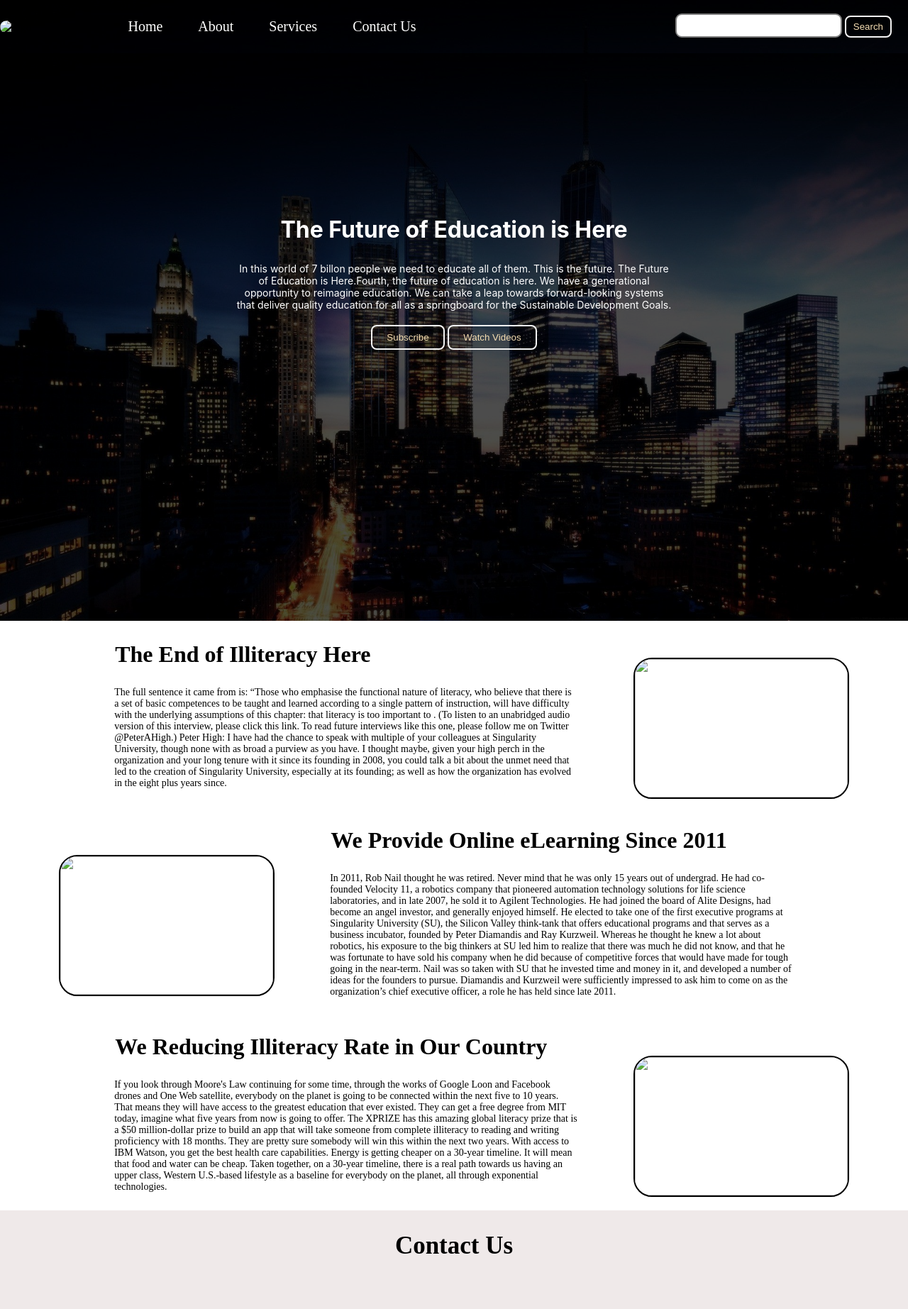
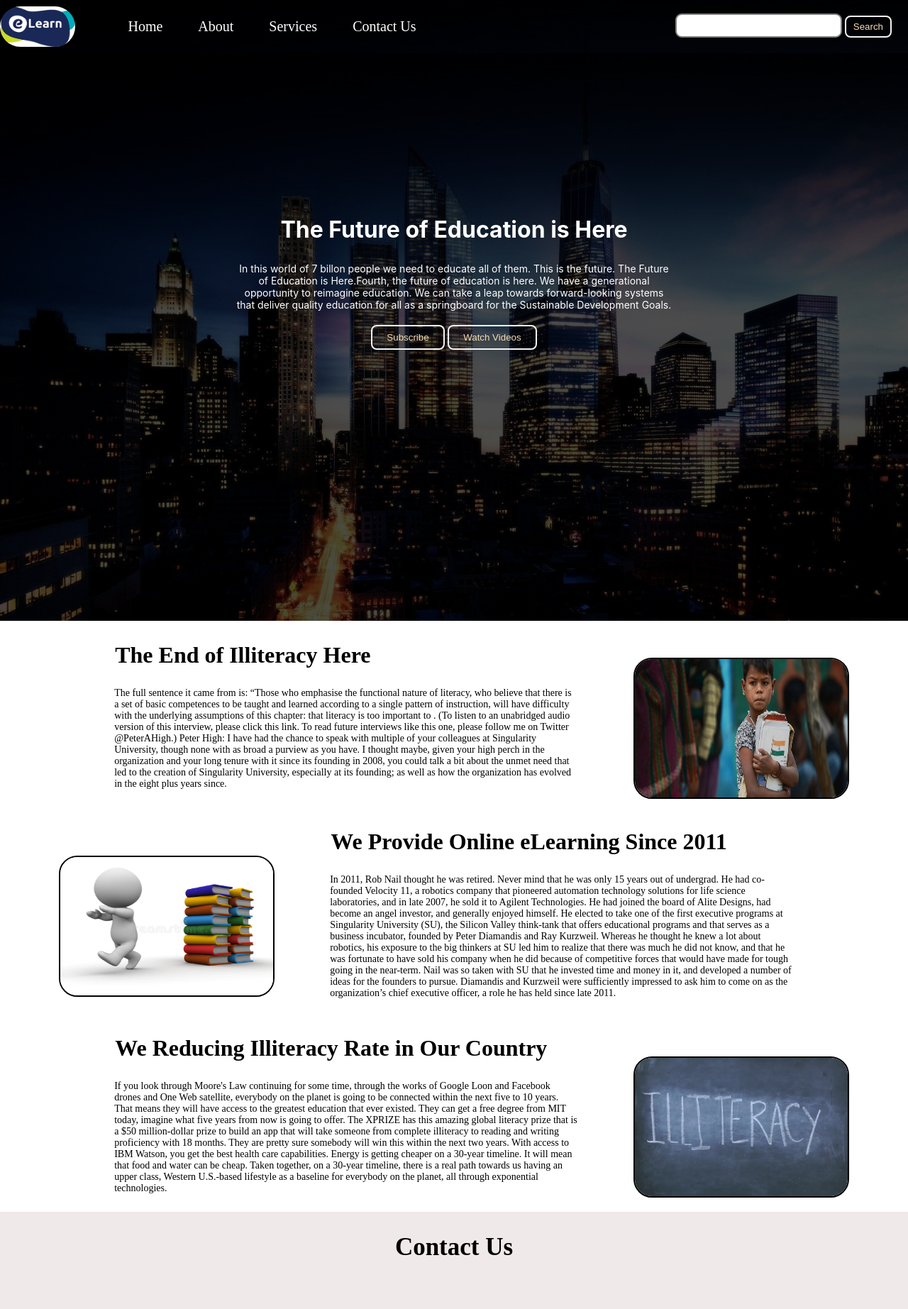
Before and after one commit to Anilrana917/e-Learn.github.io, a plain HTML site: page index.html in a window 1280 px wide. Shown: the top 1845 px of the page at 71% size. Drawn offline with Linux system fonts and the light colour scheme; files that its build step writes are made by us from their sources; files whose address does not match are found by name; a web font is replaced by a local one.

Commit message:
Update index.html

```diff
--- a/index.html
+++ b/index.html
@@ -5,14 +5,14 @@
     <meta http-equiv="X-UA-Compatible" content="IE=edge" />
     <meta name="viewport" content="width=device-width, initial-scale=1.0" />
     <title>eLearning- Learn Form Home</title>
-    <link rel="stylesheet" href="style.css">
-    <link rel="stylesheet" href="responsive.css">
+    <link rel="stylesheet" href="css/style.css">
+    <link rel="stylesheet" href="css/responsive.css">
 
   </head>
   <body>
     <nav class="navbar background h-nav-resp">
       <ul class="leftNav v-class-resp">
-        <div class="logo"><img src="img.png" alt="logo" /></div>
+        <div class="logo"><img src="img/img.png" alt="logo" /></div>
         <li><a href="#home">Home</a></li>
         <li><a href="#about">About</a></li>
         <li><a href="#services">Services</a></li>
@@ -56,7 +56,7 @@
         </p>
       </div>
       <div class="thumbnail">
-        <img src="ed1.jpg" alt="" class="imgFluid" />
+        <img src="img/ed1.jpg" alt="" class="imgFluid" />
       </div>
     </section>
 
@@ -72,7 +72,7 @@
           </p>
         </div>
         <div class="thumbnail ">
-          <img src="ed2.jpg" class="imgFluid">
+          <img src="img/ed2.jpg" class="imgFluid">
         </div>
       </section>
 
@@ -87,7 +87,7 @@
           </p>
         </div>
         <div class="thumbnail">
-          <img src="ed3.jpg" alt="" class="imgFluid" />
+          <img src="img/ed3.jpg" alt="" class="imgFluid" />
         </div>
       </section>
 
@@ -107,6 +107,6 @@
         </p>
       </footer>
 
-      <script src="resp.js"></script>
+      <script src="js/resp.js"></script>
   </body>
 </html>
```
